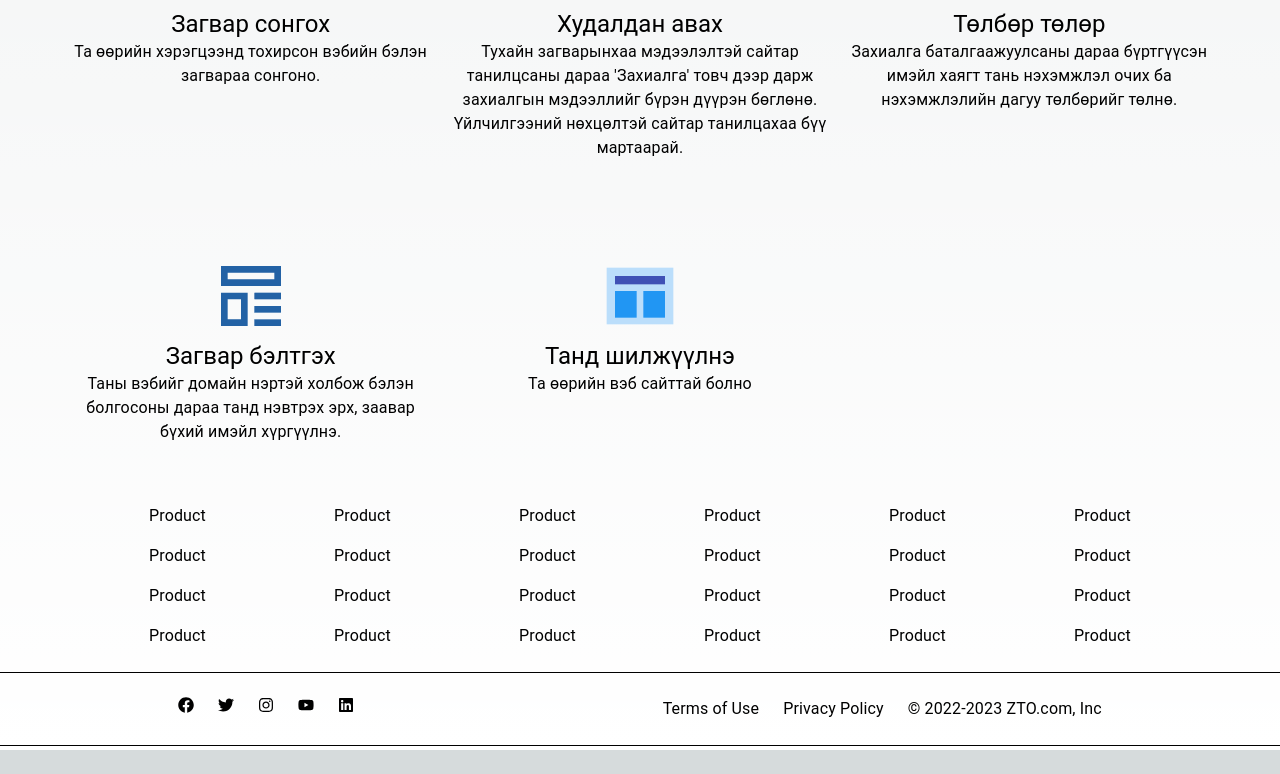
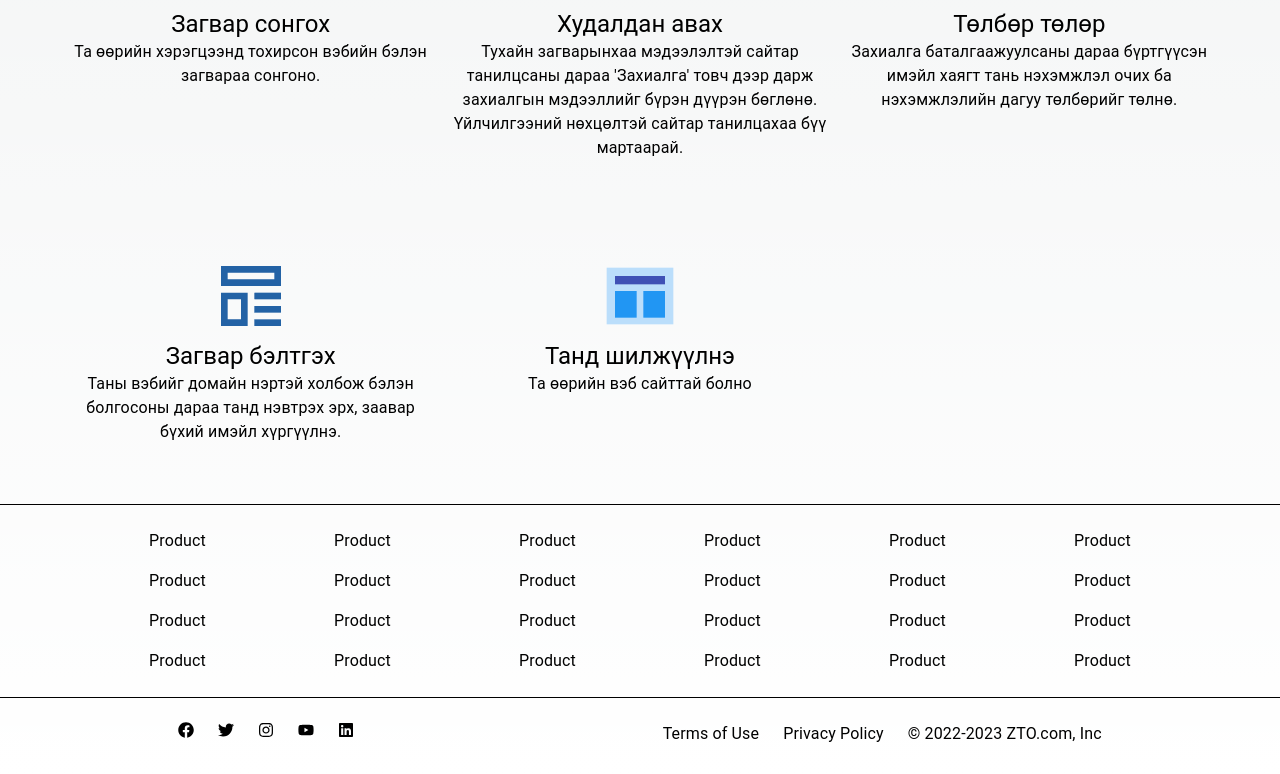
Before and after one commit to Azure-Leap/ZTO, a Next.js app in the folder zto-frontend/: page /home in a window 1280 px wide. Shown: the part 2666-3440 px from the top of the page. Before the commit the page ends 3416 px from the top, so only its background shows below. Built offline with nearby package versions, Linux system fonts and the light colour scheme.

Commit message:
footer zassan

```diff
--- a/zto-frontend/src/components/Footer/index.jsx
+++ b/zto-frontend/src/components/Footer/index.jsx
@@ -18,6 +18,8 @@ const Footer = () => {
           justifyContent: "center",
           gap: "16vh",
           paddingBottom: "3vh",
+          paddingTop: "3vh",
+          borderTop: 1,
         }}
       >
         <Box sx={{ display: "flex", flexDirection: "column", gap: "2vh" }}>
@@ -63,7 +65,6 @@ const Footer = () => {
           justifyContent: "space-around",
           padding: "3vh",
           borderTop: 1,
-          borderBottom: 1,
           marginBottom: `0.5vh`,
         }}
       >
```
